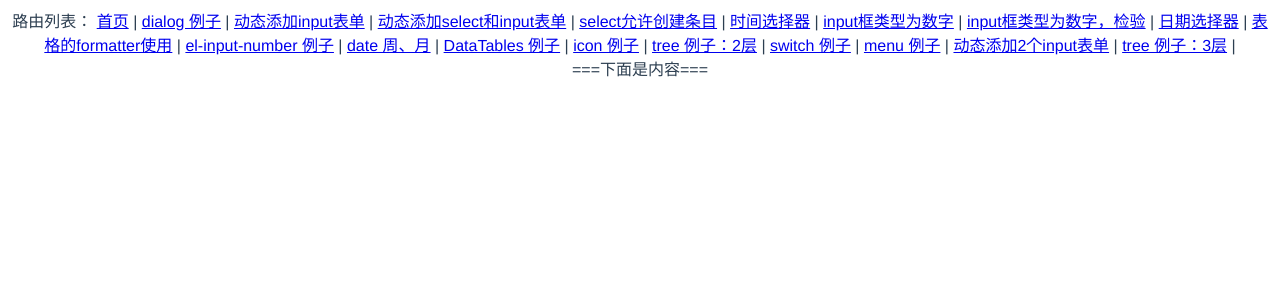
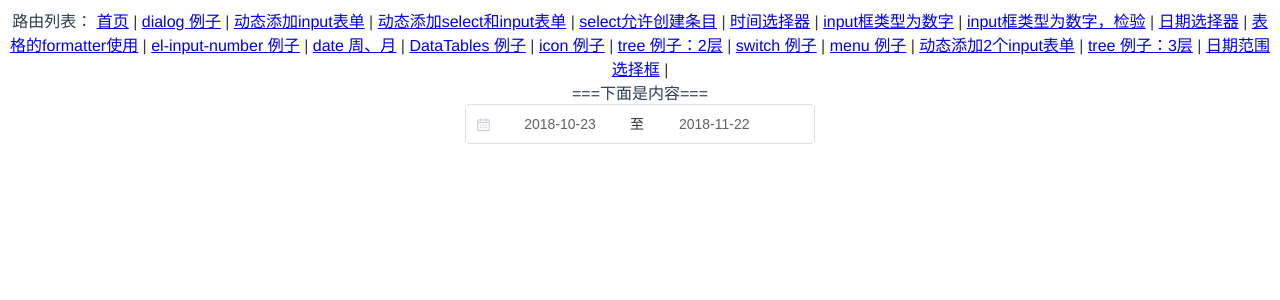
Before and after one commit to cag2050/element_demo, a Vue app: page /date_range in a window 1280 px wide. Shown: the top 300 px of the page. Built offline with nearby package versions, Linux system fonts and the light colour scheme; what vue-data-tables, vue-resource would draw is missing.

Commit message:
添加日期选择

```diff
--- a/src/App.vue
+++ b/src/App.vue
@@ -20,6 +20,7 @@
         <router-link to='/menu'>menu 例子</router-link> |
         <router-link to='/dynamic_two_input'>动态添加2个input表单</router-link> |
         <router-link to='/tree_three_level'>tree 例子：3层</router-link> |
+        <router-link to='/date_range'>日期范围选择框</router-link> |
         <div>===下面是内容===</div>
         <router-view></router-view>
     </div>
--- a/src/main.js
+++ b/src/main.js
@@ -22,11 +22,7 @@ router.beforeEach((to, from, next) => {
     // build_str.json 文件在开发环境和生产环境路径不同，在 build/build.js 文件中有说明。
     let buildStrJson = require('./build_str.json')
     let newBuildStr = buildStrJson.build_str
-    console.log('newBuildStr')
-    console.log(newBuildStr)
     let oldBuildStr = localStorage.getItem('build_str') || ''
-    console.log('oldBuildStr')
-    console.log(oldBuildStr)
     if (oldBuildStr !== newBuildStr) {
         console.log('auto refresh')
         localStorage.setItem('build_str', newBuildStr)
--- a/src/router.js
+++ b/src/router.js
@@ -101,6 +101,11 @@ export default new Router({
             path: '/tree_three_level',
             name: '',
             component: resolve => require(['./views/TreeThreeLevelDemo'], resolve)
+        },
+        {
+            path: '/date_range',
+            name: '',
+            component: resolve => require(['./views/daterangeDemo'], resolve)
         }
     ]
 })
--- /dev/null
+++ b/src/views/daterangeDemo.vue
@@ -0,0 +1,44 @@
+<template>
+    <div>
+        <el-date-picker
+            v-model="dtArr"
+            type="daterange"
+            value-format="yyyyMMdd"
+            @change="daterangeChange"
+            :picker-options="pickerOptions1"
+            :clearable="false"
+            range-separator="至"
+            start-placeholder="开始日期"
+            end-placeholder="结束日期">
+        </el-date-picker>
+    </div>
+
+</template>
+
+<script>
+    import moment from 'moment'
+    export default {
+        name: 'daterange',
+        data () {
+            return {
+                dtArr: [moment().subtract(30, 'days').format('YYYYMMDD'), moment().format('YYYYMMDD')],
+                pickerOptions1: {
+                    disabledDate (time) {
+                        // 明天及以后的日期、60天以前的日期，都不可选择
+                        return time.getTime() > Date.now() || time.getTime() < Date.now() - 3600 * 1000 * 24 * 60
+                    }
+                }
+            }
+        },
+        methods: {
+            daterangeChange (value) {
+                console.log(value)
+            },
+
+        }
+    }
+</script>
+
+<style scoped>
+
+</style>
```
